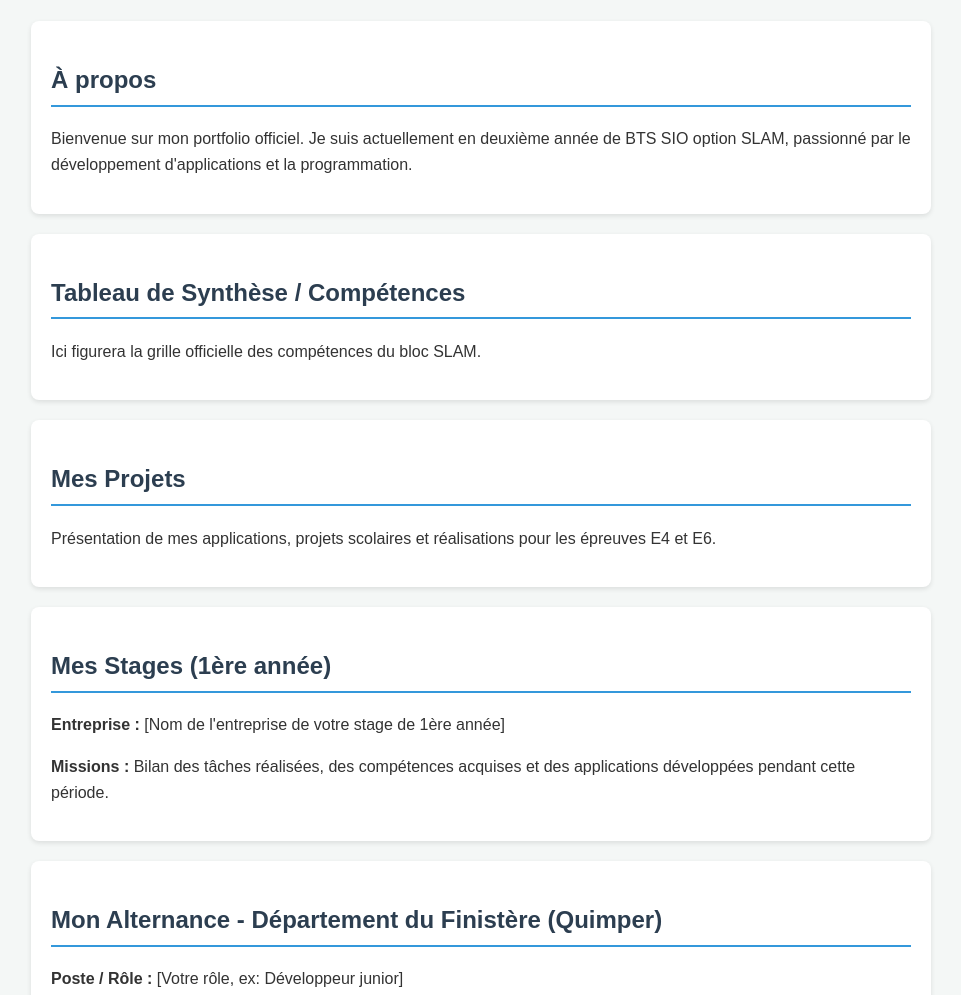
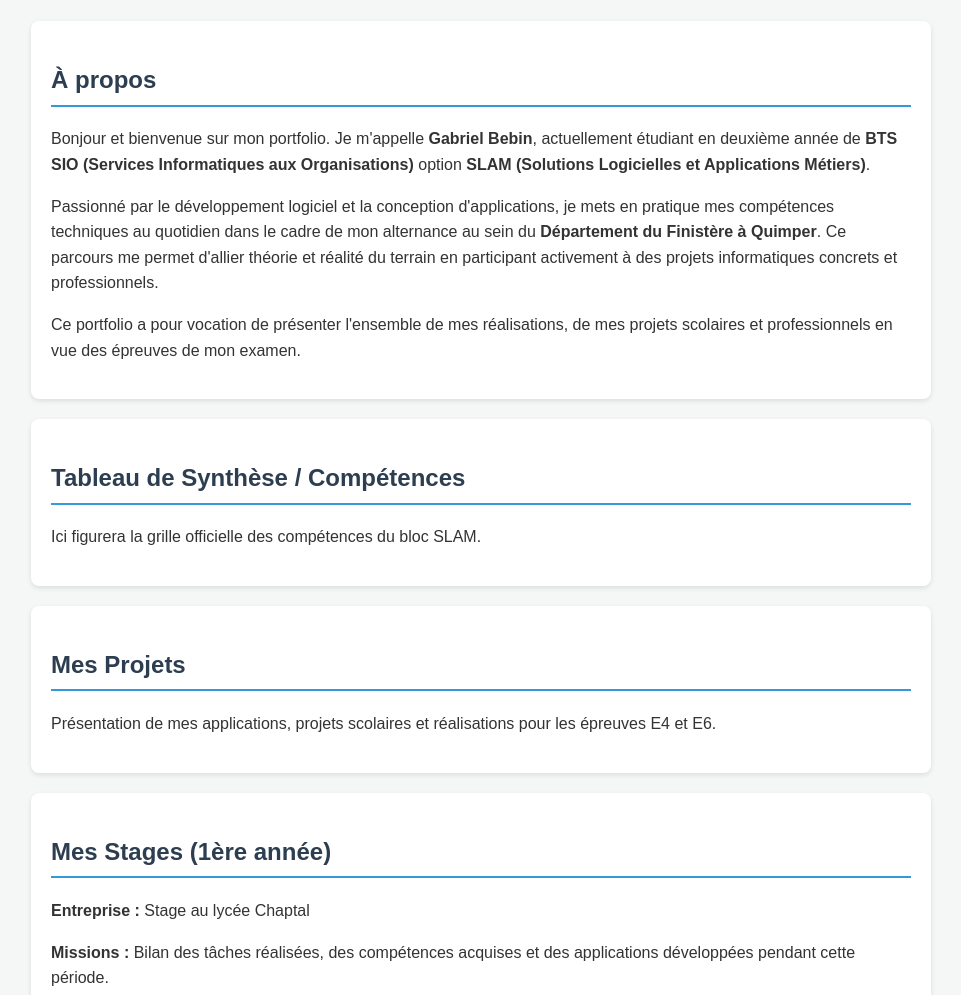
Before and after one commit to Arcasender/bebin-gabriel-bts-sio, a plain HTML site: page index.html in a window 1280 px wide. Shown: the part 260-1255 px from the top of the page, without its empty margins (159-1120 px from the left). Drawn offline with Linux system fonts and the light colour scheme.

Commit message:
Mise a jour de la section A propos

```diff
--- a/index.html
+++ b/index.html
@@ -28,7 +28,9 @@
     <main>
         <section id="about">
             <h2>À propos</h2>
-            <p>Bienvenue sur mon portfolio officiel. Je suis actuellement en deuxième année de BTS SIO option SLAM, passionné par le développement d'applications et la programmation.</p>
+            <p>Bonjour et bienvenue sur mon portfolio. Je m'appelle <strong>Gabriel Bebin</strong>, actuellement étudiant en deuxième année de <strong>BTS SIO (Services Informatiques aux Organisations)</strong> option <strong>SLAM (Solutions Logicielles et Applications Métiers)</strong>.</p>
+            <p>Passionné par le développement logiciel et la conception d'applications, je mets en pratique mes compétences techniques au quotidien dans le cadre de mon alternance au sein du <strong>Département du Finistère à Quimper</strong>. Ce parcours me permet d'allier théorie et réalité du terrain en participant activement à des projets informatiques concrets et professionnels.</p>
+            <p>Ce portfolio a pour vocation de présenter l'ensemble de mes réalisations, de mes projets scolaires et professionnels en vue des épreuves de mon examen.</p>
         </section>
 
         <section id="competences">
@@ -43,7 +45,7 @@
 
        <section id="stages">
             <h2>Mes Stages (1ère année)</h2>
-            <p><strong>Entreprise :</strong> [Nom de l'entreprise de votre stage de 1ère année]</p>
+            <p><strong>Entreprise :</strong> Stage au lycée Chaptal</p>
             <p><strong>Missions :</strong> Bilan des tâches réalisées, des compétences acquises et des applications développées pendant cette période.</p>
         </section>
 
```
